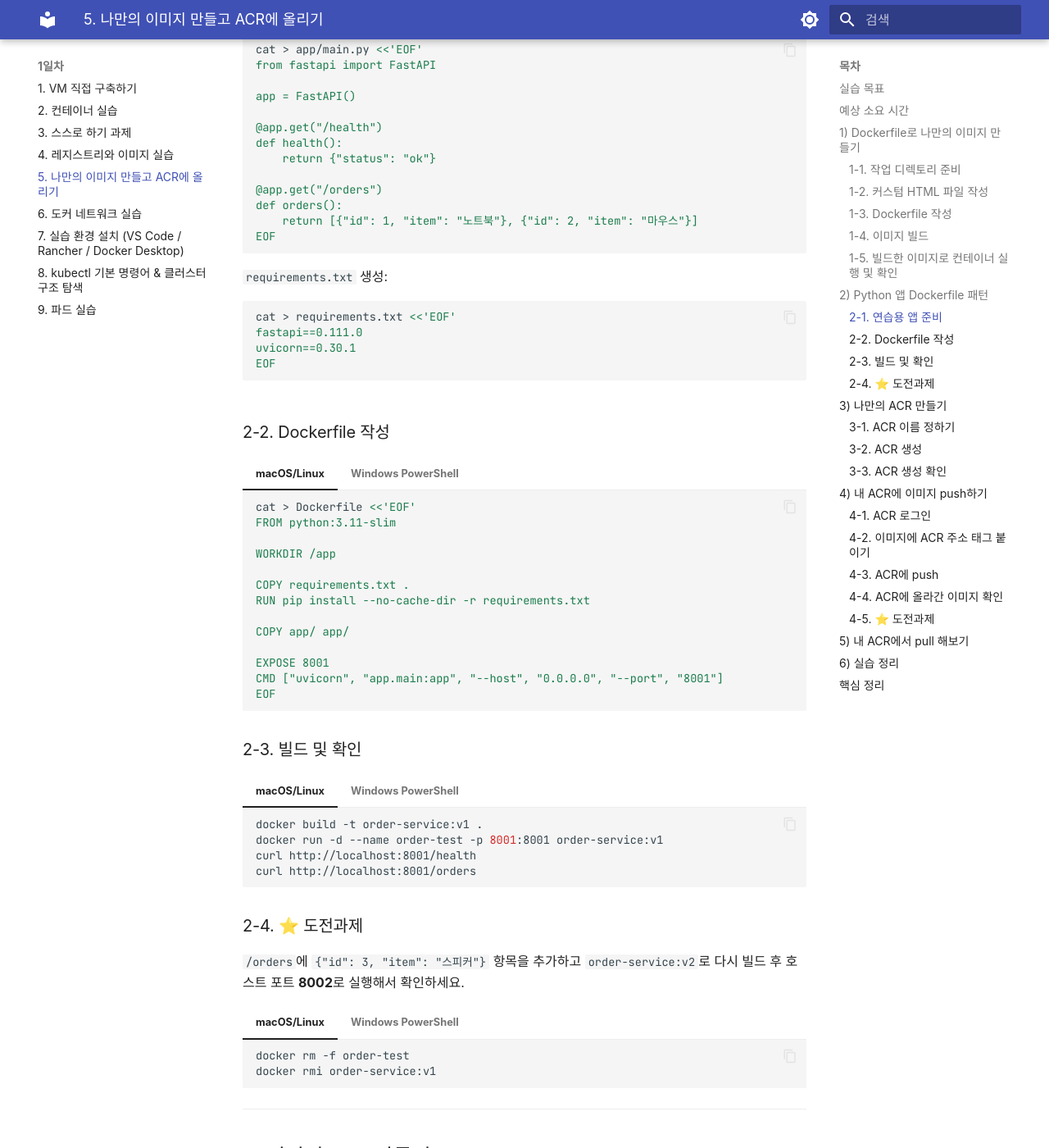
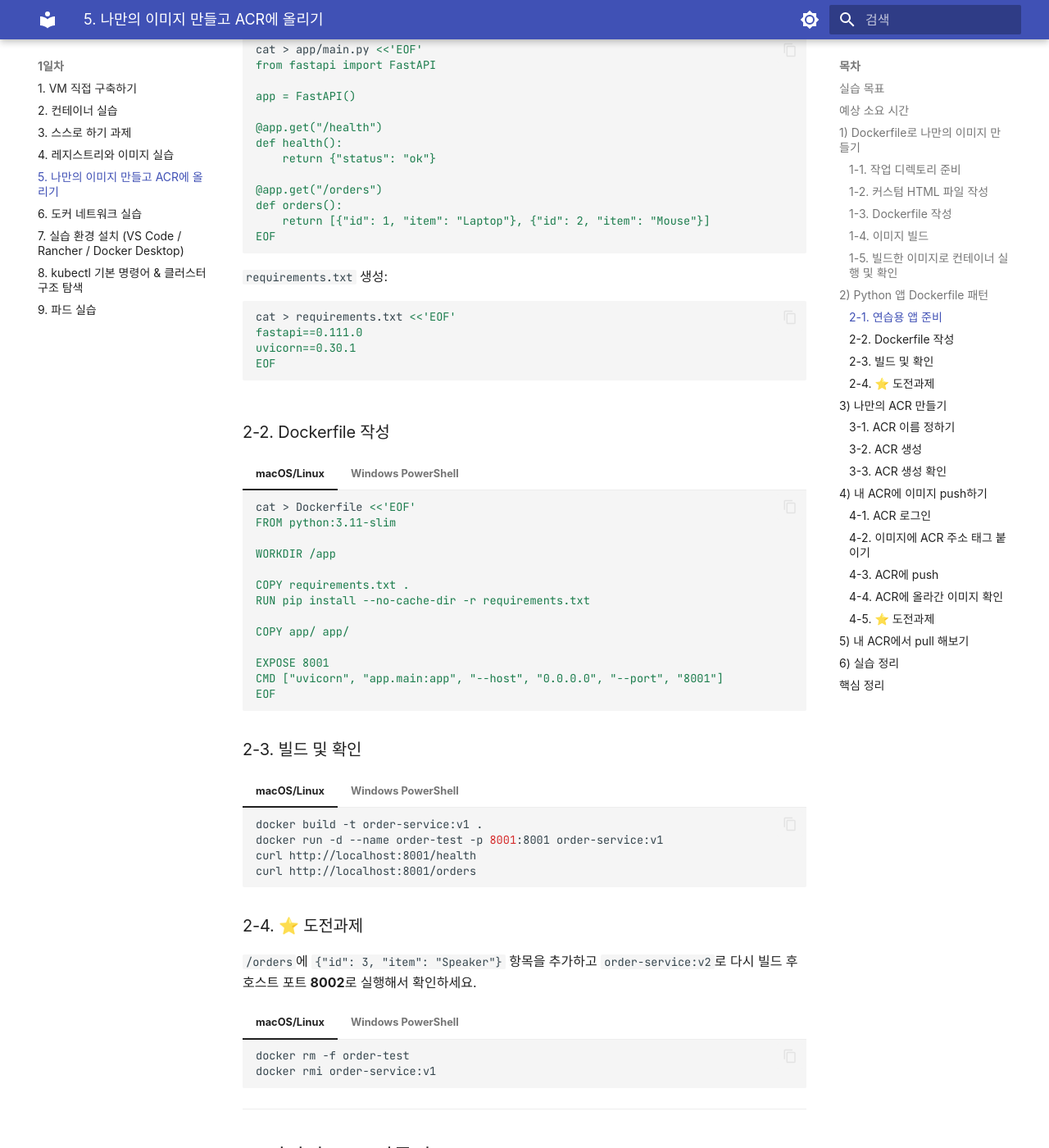
Before and after one commit to skilleat-labs/k8s-for-4days, an MkDocs documentation site: the page built from docs/day1/1-3-1-acr.md, in a window 1280 px wide and 1400 px high, scrolled down 2077 px. Shown: the whole window at 82% size. Built offline with MkDocs 1.6.1 and Material for MkDocs 9.7.7, drawn with Linux system fonts in a browser that asks for light colours; some web fonts are replaced.

Commit message:
Replace Korean item names with English to avoid encoding issues

````diff
--- a/docs/day1/1-3-1-acr.md
+++ b/docs/day1/1-3-1-acr.md
@@ -135,7 +135,7 @@ docker build -t myapp:v1.0 .
 
     @app.get("/orders")
     def orders():
-        return [{"id": 1, "item": "노트북"}, {"id": 2, "item": "마우스"}]
+        return [{"id": 1, "item": "Laptop"}, {"id": 2, "item": "Mouse"}]
     EOF
     ```
 
@@ -171,8 +168,8 @@ docker build -t myapp:v1.0 .
 
     @app.get("/orders")
     def orders():
-        return [{"id": 1, "item": "노트북"}, {"id": 2, "item": "마우스"}]
-    '@ | Set-Content app/main.py -Encoding UTF8
+        return [{"id": 1, "item": "Laptop"}, {"id": 2, "item": "Mouse"}]
+    '@ | Set-Content app/main.py
     ```
 
     `requirements.txt` 생성:
@@ -238,7 +235,7 @@ docker build -t myapp:v1.0 .
 
 ### 2-4. ⭐ 도전과제
 
-`/orders`에 `{"id": 3, "item": "스피커"}` 항목을 추가하고 `order-service:v2`로 다시 빌드 후 호스트 포트 **8002**로 실행해서 확인하세요.
+`/orders`에 `{"id": 3, "item": "Speaker"}` 항목을 추가하고 `order-service:v2`로 다시 빌드 후 호스트 포트 **8002**로 실행해서 확인하세요.
 
 === "macOS/Linux"
     ```bash
````
Also changed, not shown: other parts of docs/day1/1-3-1-acr.md (+0 -3 lines).
